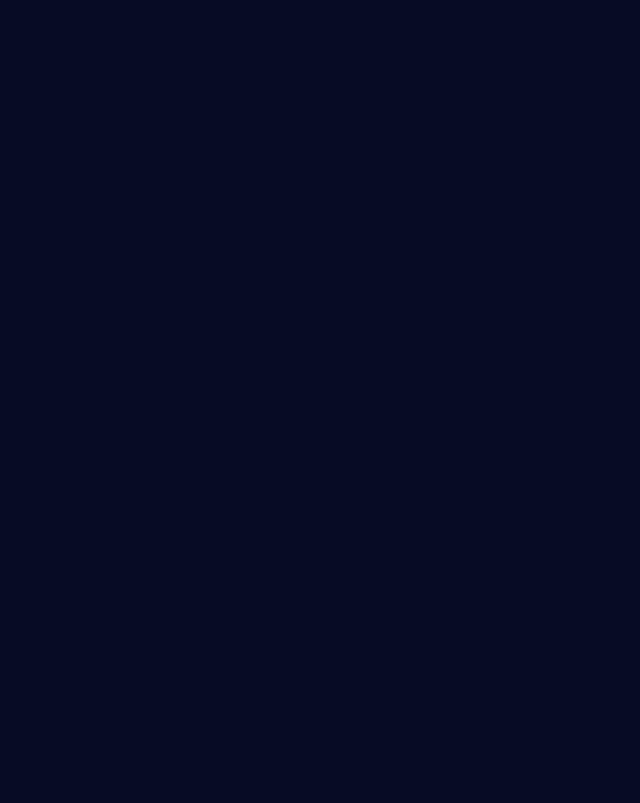
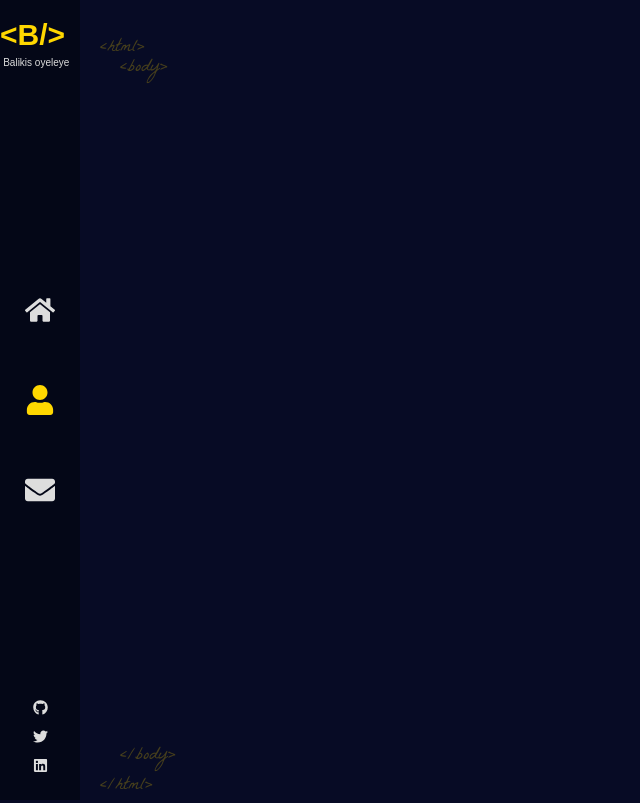
Before and after one commit to Qreamville/null, a React (Create React App) app: page /about in a window 1280 px wide. Before the commit this address had no page. Shown: the whole page, without its empty margins (0-640 px from the left). Built offline with nearby package versions, Linux system fonts and the light colour scheme.

Commit message:
Modify home.jsx

```diff
--- a/src/App.js
+++ b/src/App.js
@@ -1,5 +1,5 @@
 import { Route, Routes } from "react-router-dom";
-import { Layout, Home } from "./components";
+import { Layout, Home, About } from "./components";
 
 function App() {
   return (
@@ -7,6 +7,7 @@ function App() {
       <Routes>
         <Route path="/" element={<Layout />}>
           <Route index element={<Home />} />
+          <Route path="/about" element={<About />} />
         </Route>
       </Routes>
     </>
--- a/src/components/home/Home.jsx
+++ b/src/components/home/Home.jsx
@@ -10,7 +10,7 @@ const Home = () => {
         <h1 className="text-white text-5xl">
           Hi, 👋 <br /> I'm Balikis Oyeleye
         </h1>
-        <h2>Frontend Developer</h2>
+        <h2>Frontend Developer / ReactJs Developer</h2>
         <div className="flex flex-row gap-6">
           <Link to="/contact" className="home-contact">
             Contact Me
```
